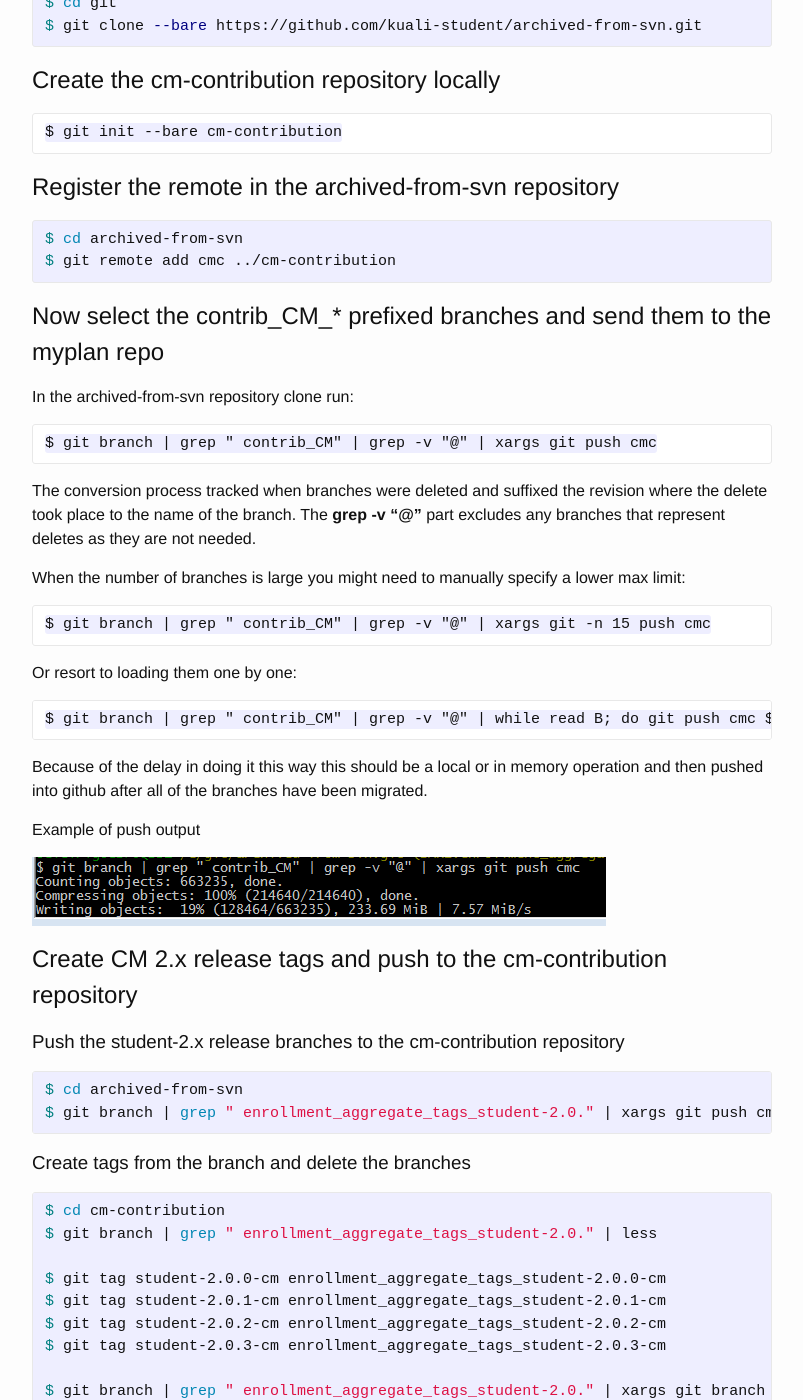
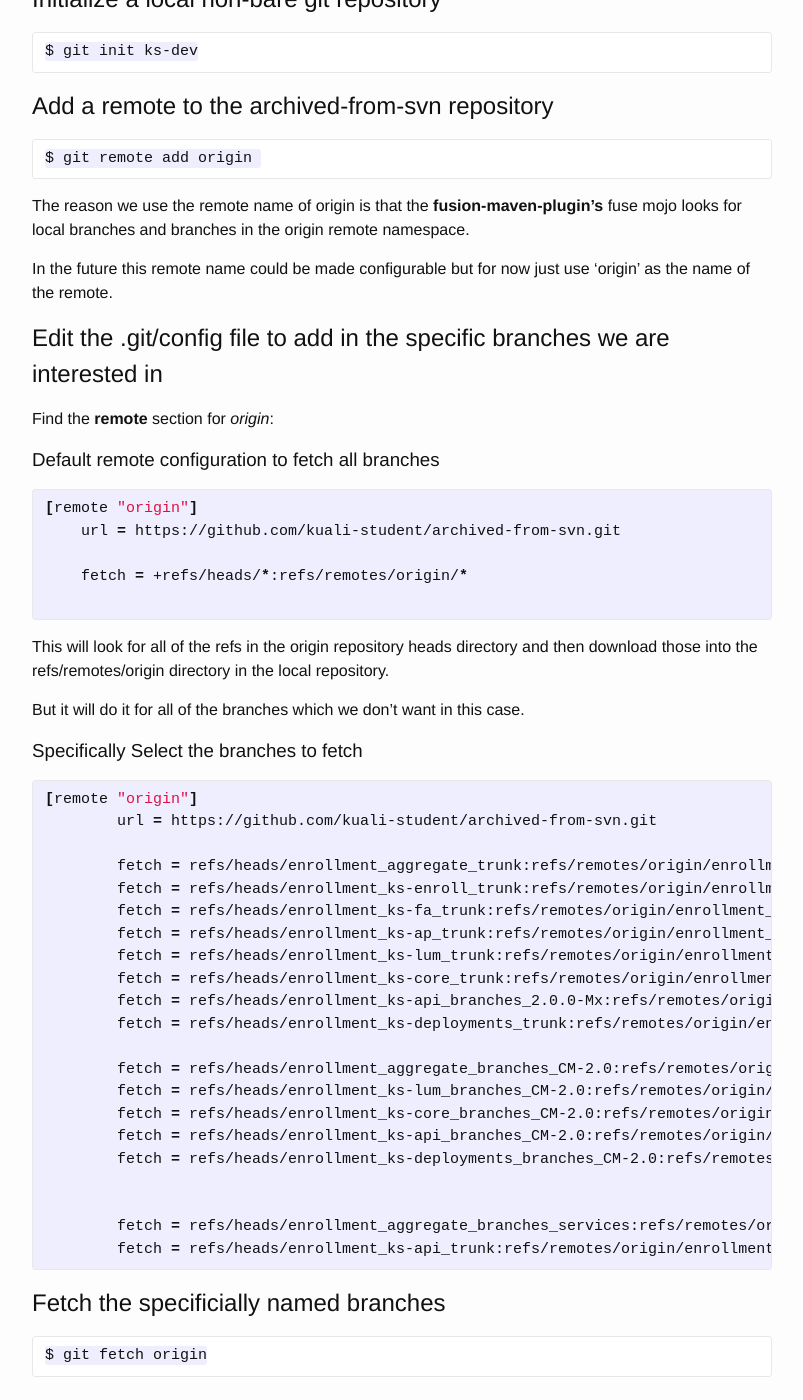
Before and after one commit to kuali-student/kuali-student.github.io, a Jekyll site: the page built from examples/extract-new-repo.md, in a window 1280 px wide and 1400 px high, scrolled down 813 px. Shown: the whole window, without its empty margins (238-1041 px from the left). Built offline with Jekyll 4.4.1, drawn with Linux system fonts in a browser that asks for light colours; some of the changed text lies outside the part shown.

Commit message:
Add an example of how ks-development was extracted
This is how the base branches were extracted.

````diff
--- a/examples/extract-new-repo.md
+++ b/examples/extract-new-repo.md
@@ -13,6 +13,94 @@ In Git it is the graph that is important.
 For the most part you can just take a few key branches and any history that they are connected to (essentially the root of the graph) instead of the build tags and other streams of work (the leaf's of the tree).
 
 This page describes the mechanics of extracting a subset of the archived-from-svn repository.
+
+# Example: Extract KS Trunk and CM 2.0 Branches from archived-from-svn
+
+In order to support the continued development of kuali student the existing development branches for trunk and CM 2.0 were extracted.
+
+We create an empty git repository and then fetch specificially named branches.  Typically the next step would be to apply the fusion-maven-plugin configuration to the aggregate branch and then perform the fusion operations.
+
+Then once things were fused the fused branches could be uploaded into a new git repository.
+
+## Initialize a local non-bare git repository
+
+```
+$ git init ks-dev
+```
+
+## Add a remote to the archived-from-svn repository
+
+```
+$ git remote add origin
+```
+
+The reason we use the remote name of origin is that the __fusion-maven-plugin's__ fuse mojo looks for local branches and branches in the origin remote namespace.
+
+In the future this remote name could be made configurable but for now just use 'origin' as the name of the remote.
+
+## Edit the .git/config file to add in the specific branches we are interested in
+
+Find the __remote__ section for _origin_:
+
+### Default remote configuration to fetch all branches
+
+{% highlight shell %}
+
+[remote "origin"]
+    url = https://github.com/kuali-student/archived-from-svn.git
+
+    fetch = +refs/heads/*:refs/remotes/origin/*
+
+{% endhighlight %}
+
+This will look for all of the refs in the origin repository heads directory and then download those into the refs/remotes/origin directory in the local repository.
+
+But it will do it for all of the branches which we don't want in this case.
+
+### Specifically Select the branches to fetch
+
+{% highlight shell %}
+
+[remote "origin"]
+	url = https://github.com/kuali-student/archived-from-svn.git
+
+	fetch = refs/heads/enrollment_aggregate_trunk:refs/remotes/origin/enrollment_aggregate_trunk
+   	fetch = refs/heads/enrollment_ks-enroll_trunk:refs/remotes/origin/enrollment_ks-enroll_trunk
+	fetch = refs/heads/enrollment_ks-fa_trunk:refs/remotes/origin/enrollment_ks-fa_trunk
+	fetch = refs/heads/enrollment_ks-ap_trunk:refs/remotes/origin/enrollment_ks-ap_trunk
+	fetch = refs/heads/enrollment_ks-lum_trunk:refs/remotes/origin/enrollment_ks-lum_trunk
+	fetch = refs/heads/enrollment_ks-core_trunk:refs/remotes/origin/enrollment_ks-core_trunk
+	fetch = refs/heads/enrollment_ks-api_branches_2.0.0-Mx:refs/remotes/origin/enrollment_ks-api_branches_2.0.0-Mx
+	fetch = refs/heads/enrollment_ks-deployments_trunk:refs/remotes/origin/enrollment_ks-deployments_trunk
+
+	fetch = refs/heads/enrollment_aggregate_branches_CM-2.0:refs/remotes/origin/enrollment_aggregate_branches_CM-2.0
+	fetch = refs/heads/enrollment_ks-lum_branches_CM-2.0:refs/remotes/origin/enrollment_ks-lum_branches_CM-2.0
+	fetch = refs/heads/enrollment_ks-core_branches_CM-2.0:refs/remotes/origin/enrollment_ks-core_branches_CM-2.0
+	fetch = refs/heads/enrollment_ks-api_branches_CM-2.0:refs/remotes/origin/enrollment_ks-api_branches_CM-2.0
+	fetch = refs/heads/enrollment_ks-deployments_branches_CM-2.0:refs/remotes/origin/enrollment_ks-deployments_branches_CM-2.0
+
+
+	fetch = refs/heads/enrollment_aggregate_branches_services:refs/remotes/origin/enrollment_aggregate_branches_services
+	fetch = refs/heads/enrollment_ks-api_trunk:refs/remotes/origin/enrollment_ks-api_trunk
+
+{% endhighlight %}
+
+
+## Fetch the specificially named branches
+
+```
+$ git fetch origin
+```
+
+## Create local branches
+
+At this point you can fuse and or select which branches you want.
+
+And then push into the target repository.
+
+```
+$ git push target <specific local branch>
+```
 
 # Example: Extract CM Contribution Branches from archived-from-svn
 
````
